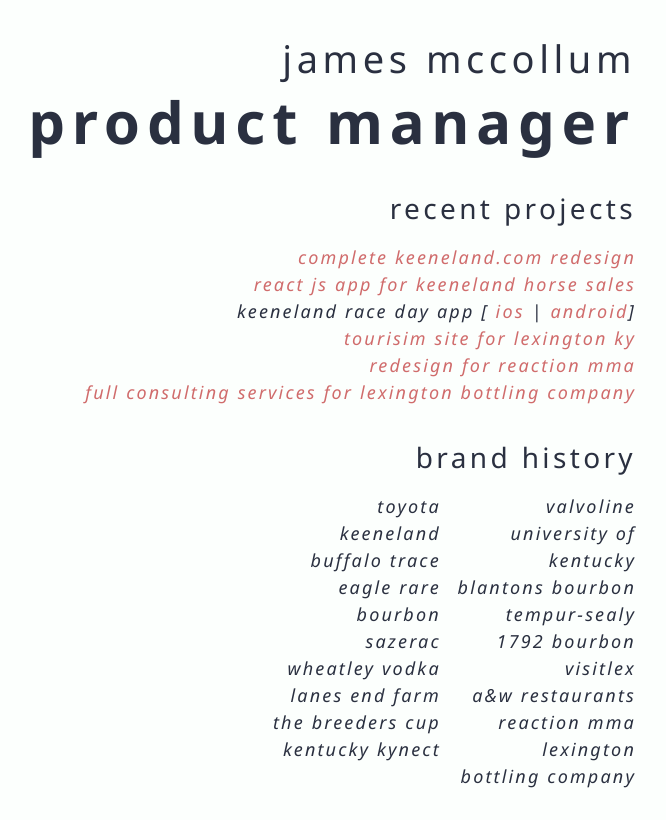
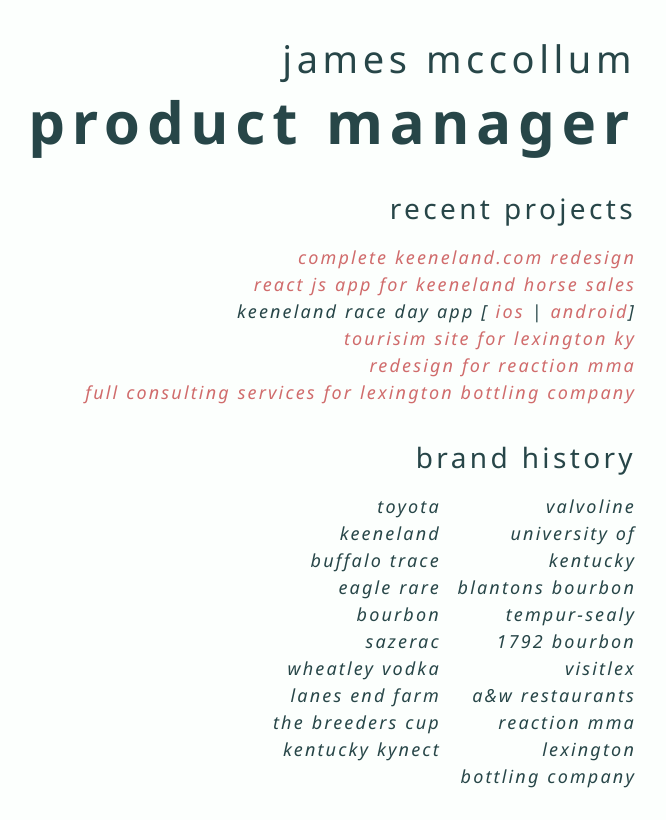
Before and after one commit to jmccollum/jhm.digital, a plain HTML site: page index.html in a window 1280 px wide. Shown: the whole page, without its empty margins (582-1248 px from the left). Drawn offline with nearby package versions, Linux system fonts and the light colour scheme.

Commit message:
Color changes

```diff
--- a/css/main.css
+++ b/css/main.css
@@ -1,4 +1,4 @@
-/* color: #08090C; original blue*/
+
 html {
   font-size: 62.5%;
   background-color: #FCFFFD;
@@ -9,7 +9,7 @@ body {
   font-size: 1.8rem;
   letter-spacing: .12em;
   font-family: 'Noto Sans', sans-serif;
-  color: #2a3040;
+  color: #274648;
   background-color: #FCFFFD;
 }
 @media screen and (max-width:980px) {
@@ -64,7 +64,7 @@ h2 {
   letter-spacing: .12em;
   line-height: 1.2em;
   margin: 0;
-  color: #2a3040;
+  color: #274648;
 }
 @media screen and (max-width:980px) {
   .title {
```
